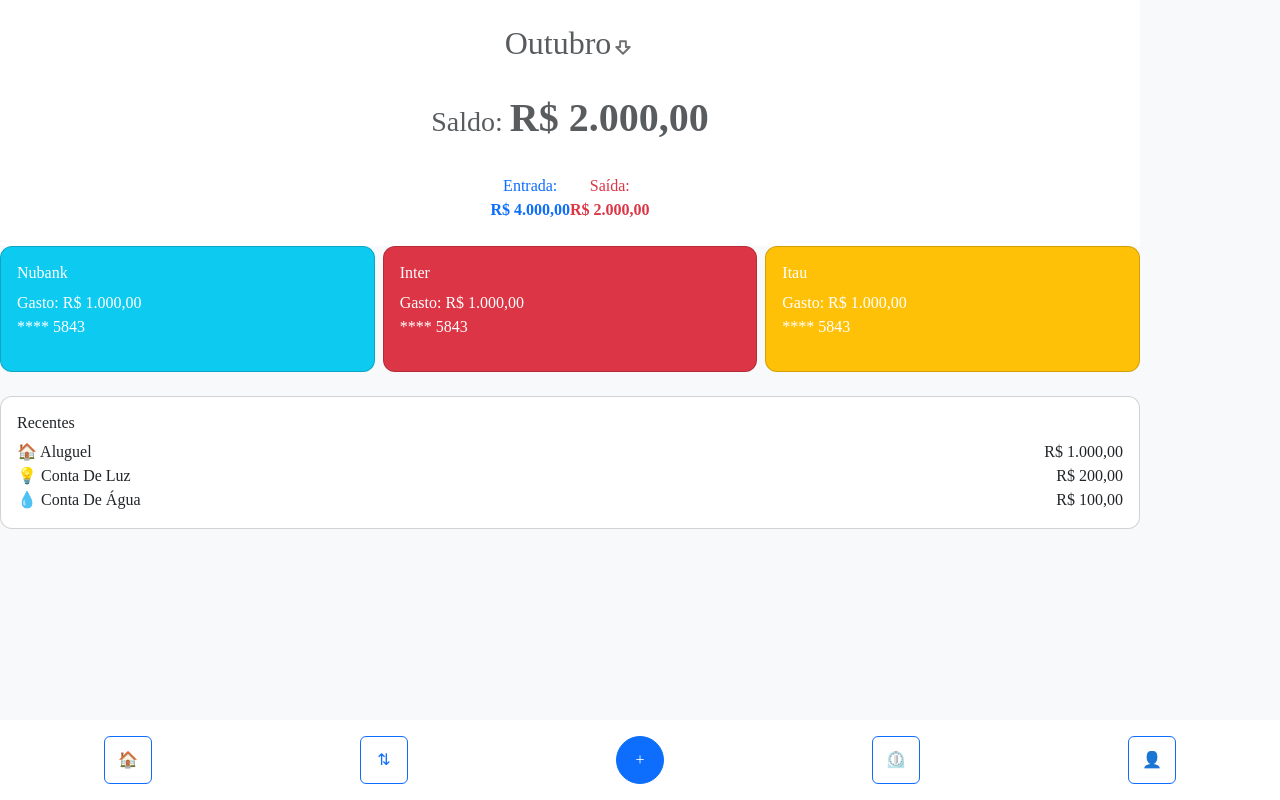
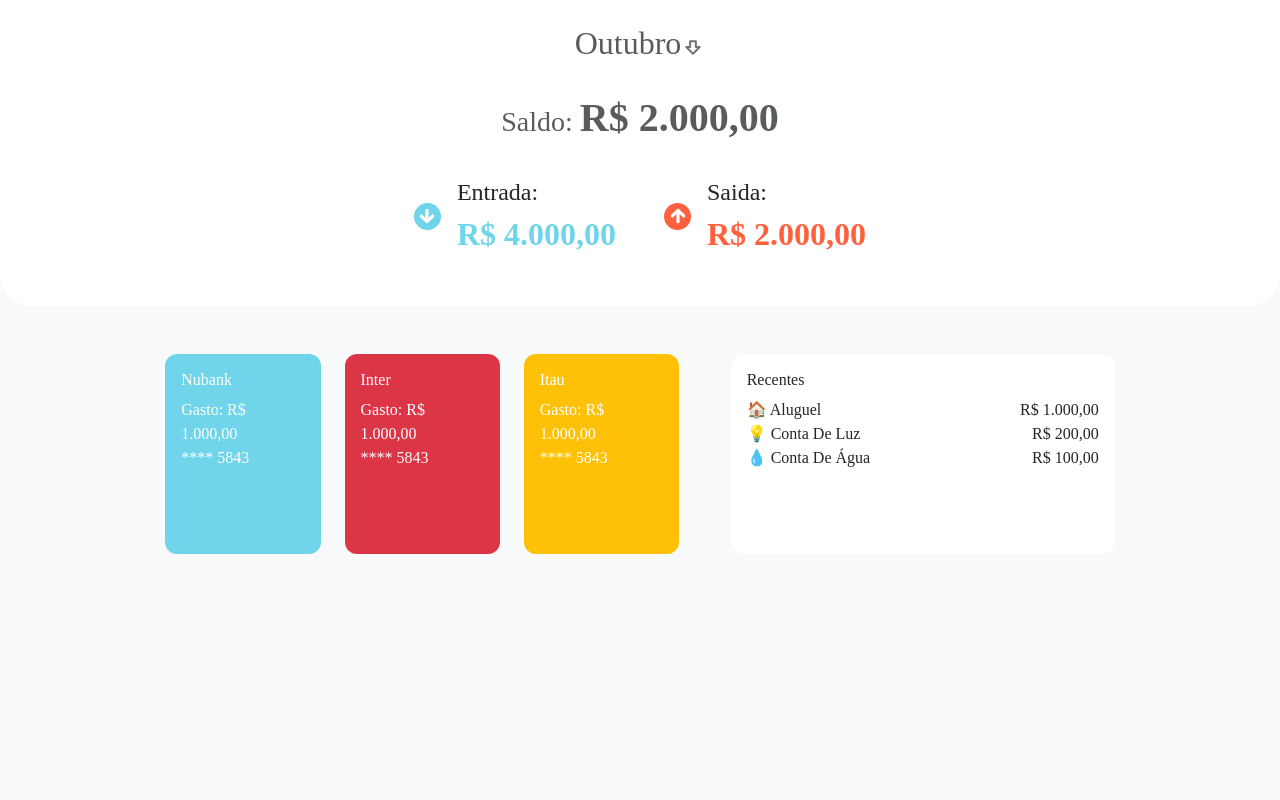
Before and after one commit to Vinicius-SO/Fintech-Fiap, a plain HTML site: page index.html in a window 1280 px wide. Drawn offline with nearby package versions, Linux system fonts and the light colour scheme; a web font is replaced by a local one.

Commit message:
Header completed

```diff
--- a/index.html
+++ b/index.html
@@ -16,42 +16,47 @@
     <link rel="stylesheet" href="styles.css">
 
   </head>
-<body class="bg-light ">
-    <main class="w-100 container m-0 p-0 ">
+  <body class="bg-light">
+      <main class="overflow-x-hidden ">
           <!-- Cabeçalho -->
-        <header class="w-100 m-0 d-flex justify-content-center align-items-center flex-column bg-white">
-          <div class="text-center">
+          <header class="w-100 m-0 d-flex justify-content-center align-items-center flex-column bg-white rounded-bottom-5 mb-5 pb-4">
+            <container class="text-center">
               <div class="d-flex justify-content-center align-items-center my-4">
                 <h5 class="fs-2 text-muted">Outubro</h5>
                 <img src="./assets/big-arrow-down.svg" alt="Big Arrow down" class="arrowDown">
               </div>
                 <h3 class="text-muted">Saldo: <strong class="fs-1 ml-1">R$ 2.000,00</strong></h3>
-          </div>
+            </container>
             <!-- Entradas e Saídas -->
-          <div class="d-flex justify-content-around my-4 ">
-              <div class="text-center">
-                  <p class="text-primary mb-0">Entrada:</p>
-                  <strong class="text-primary">R$ 4.000,00</strong>
-              </div>
-              <div class="text-center">
-                  <p class="text-danger mb-0">Saída:</p>
-                  <strong class="text-danger">R$ 2.000,00</strong>
+            <container class="d-flex justify-content-around my-4 gap-5">
+              <div class="d-flex align-items-center gap-3">
+                <div class="circle blue"><img src="./assets/arrow.svg" alt="seta para cima"></div>
+                  <div class="ml-2">
+                    <p class="m-0 fs-4 font-weight-bold">Entrada:</p>
+                    <strong class="fs-2 text-blue">R$ 4.000,00</strong>
                   </div>
               </div>
+              <div class="d-flex align-items-center gap-3">
+                <div class="circle orange"><img src="./assets/arrow.svg" alt="seta para cima"></div>
+                  <div class="ml-2">
+                    <p class="m-0 fs-4 font-weight-bold">Saida:</p>
+                    <strong class="fs-2 text-orange">R$ 2.000,00</strong>
+                  </div>
+              </div>
+            </container>
           </header>
 
+          <content class="w-100 d-flex justify-content-center align-items-center gap-5 h-100">
             <!-- Cartões -->
-        <div class="row g-2">
-            <div class="col-4">
-                <div class="card text-white bg-info">
+            <div class="d-flex gap-4 h-100">
+                  <div class="card text-white blue border-0">
                       <div class="card-body">
                           <h6 class="card-title">Nubank</h6>
                           <p class="mb-0">Gasto: R$ 1.000,00</p>
                           <p>**** 5843</p>
                       </div>
                   </div>
-            </div>
-            <div class="col-4">
+
                   <div class="card text-white bg-danger">
                       <div class="card-body">
                           <h6 class="card-title">Inter</h6>
@@ -59,8 +64,8 @@
                           <p>**** 5843</p>
                       </div>
                   </div>
-            </div>
-            <div class="col-4">
+
+
                   <div class="card text-white bg-warning">
                       <div class="card-body">
                           <h6 class="card-title">Itau</h6>
@@ -68,11 +73,10 @@
                           <p>**** 5843</p>
                       </div>
                   </div>
+
             </div>
-        </div>
-
             <!-- Recentes -->
-        <div class="card mt-4">
+            <div class="card">
                 <div class="card-body">
                     <h6>Recentes</h6>
                     <ul class="list-unstyled mb-0">
@@ -91,15 +95,16 @@
                     </ul>
                 </div>
             </div>
+          </content>
 
           <!-- Menu inferior -->
-        <div class="d-flex justify-content-around py-3 mt-4 bg-white position-fixed bottom-0 w-100">
+          <!-- <div class="d-flex justify-content-around py-3 mt-4 bg-white position-fixed bottom-0 w-100">
               <button class="btn btn-outline-primary">🏠</button>
               <button class="btn btn-outline-primary">⇅</button>
               <button class="btn btn-primary rounded-circle">+</button>
               <button class="btn btn-outline-primary">⏲️</button>
               <button class="btn btn-outline-primary">👤</button>
-        </div>
+          </div> -->
         </main>
       <!-- Bootstrap JS -->
       <script src="https://cdn.jsdelivr.net/npm/bootstrap@5.3.0/dist/js/bootstrap.bundle.min.js"></script>
--- a/styles.css
+++ b/styles.css
@@ -1,23 +1,62 @@
 :root{
-  --primary: "#A94B08"
-  --light-blue: "#70D4EA"
-  --orange: "#FF603D"
+  --primary: #A94B08
+  --light-blue: #70D4EA
+  --orange: #FF603D
 }
 
 
 body {
+  width:100vw;
+  height: 100vh;
   font-family: "Inria Sans", serif;
+  overflow-x: hidden;
 }
 
-main{
-  width: 100vw
+.circle{
+  width: 27px;
+  height: 27px;
+  display:flex;
+  align-items: center;
+  justify-content: center;
+  border-radius: 50%
+
 }
+
+.circle > img{
+  width: 1rem;
+  height: 1rem;
+}
+
+.orange > img{
+  rotate: 180deg
+}
+
+.text-blue{
+  color: #70D4EA;
+}
+
+.text-orange{
+  color: #FF603D;
+}
+
+
+.blue{
+  background-color: #70D4EA;
+}
+
+.orange{
+  background-color: #FF603D;
+}
+
 .arrowDown{
   width: 24px;
 }
 
 .card {
+  border: 0;
   border-radius: 12px;
+  width: 30%;
+  height: 12.5rem;
 }
 
 .card-body {
```
Lines whose indentation alone changed are shown as unchanged.
